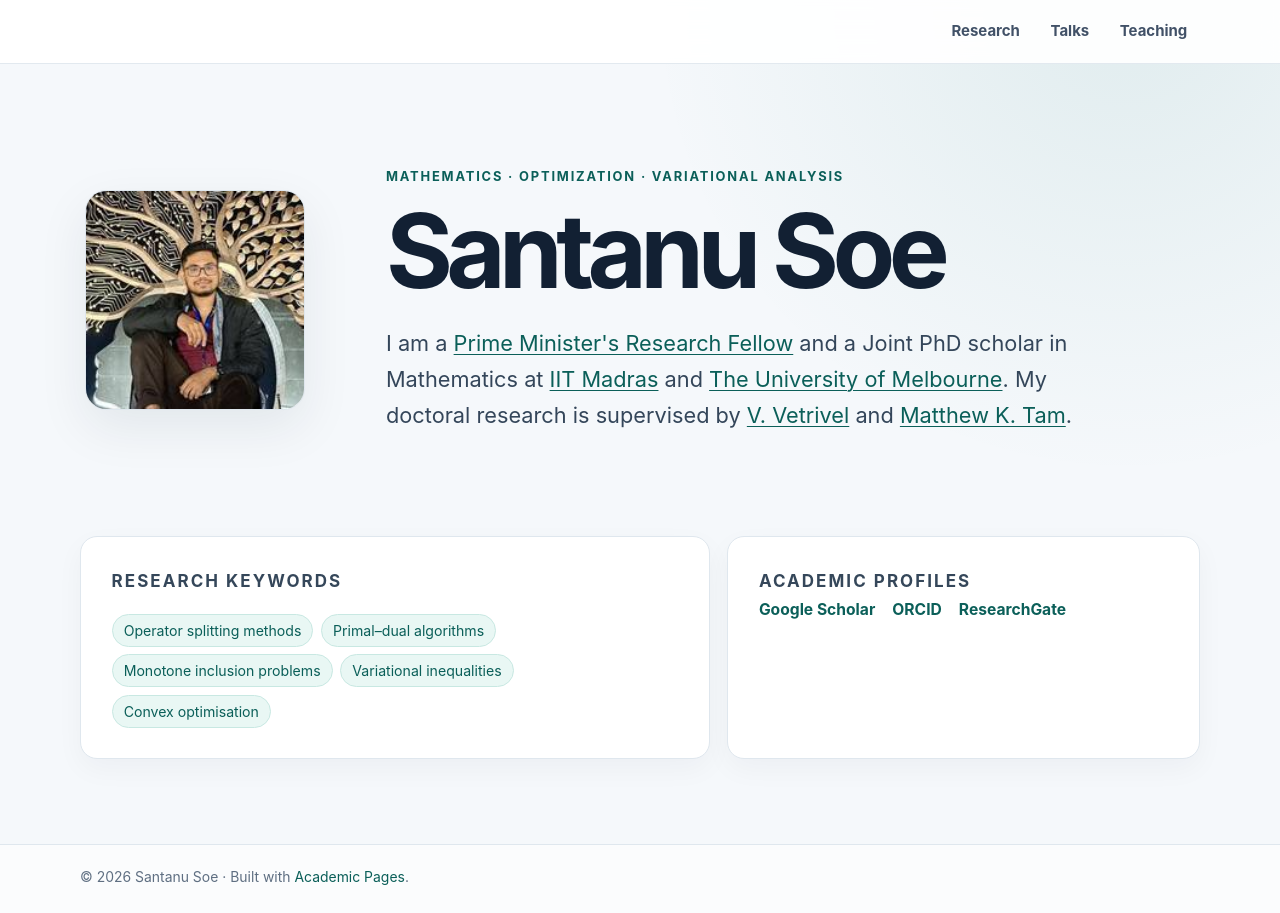
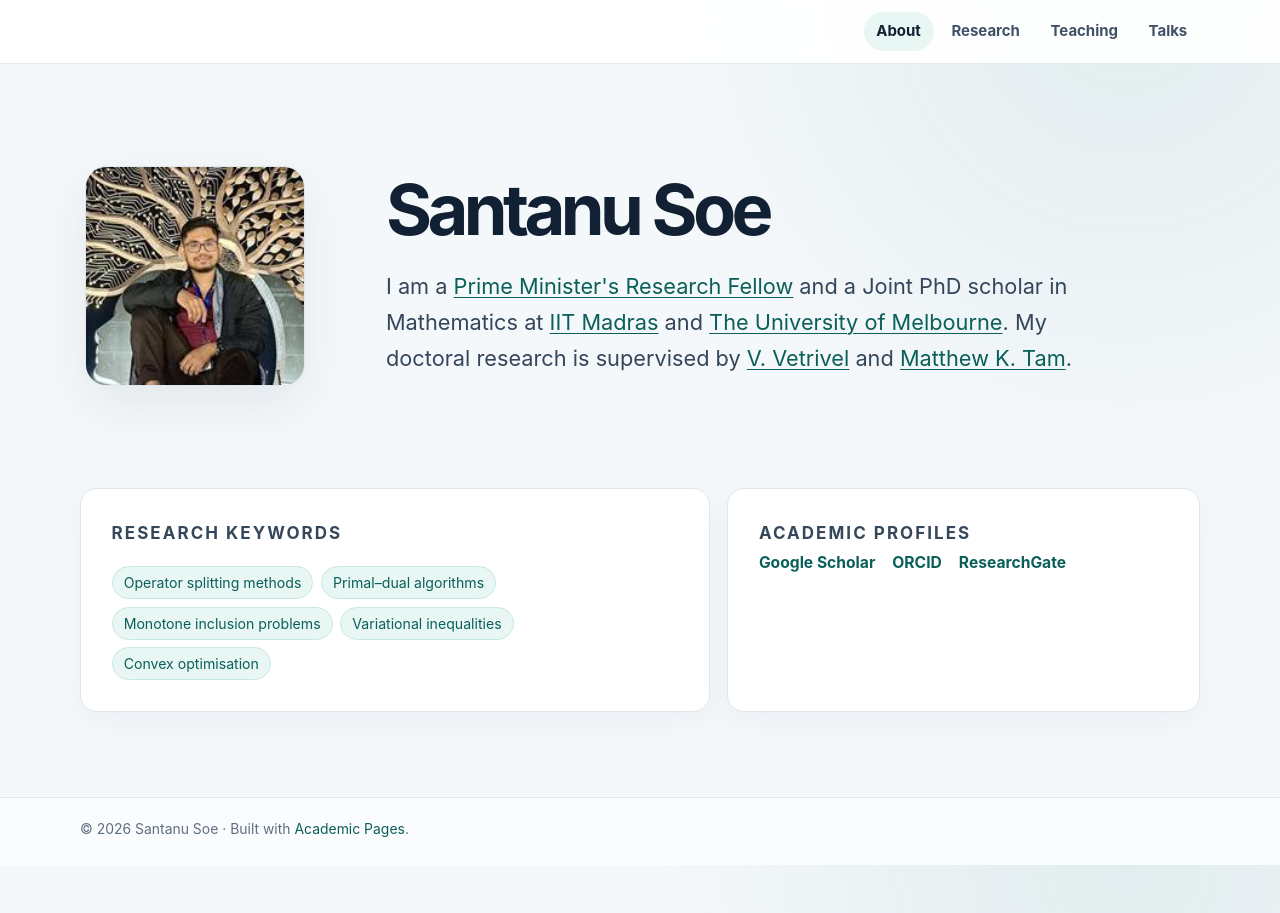
Before and after one commit to santanusoe/santanusoe.github.io, a Jekyll site: the page index.html, which Jekyll copies as it is, in a window 1280 px wide. Built offline with Jekyll 4.4.1, drawn with Linux system fonts in a browser that asks for light colours.

Commit message:
Simplify the academic site navigation and research page
Restore a stable About–Research–Teaching–Talks navigation, simplify the home heading, and remove the Research programme, counts, and sidebar description.

```diff
--- a/_includes/author-profile.html
+++ b/_includes/author-profile.html
@@ -18,8 +18,6 @@
 
   <div class="author__content">
     <h3 class="author__name">{{ author.name }}</h3>
-    <p class="author__role">Joint PhD scholar in Mathematics</p>
-    <p class="author__affiliation">IIT Madras · The University of Melbourne</p>
     {% if author.pronouns %}<p class="author__pronouns">{{ author.pronouns }}</p>{% endif %}
     {% if author.bio %}<p class="author__bio">{{ author.bio }}</p>{% endif %}
   </div>
--- a/assets/css/main.scss
+++ b/assets/css/main.scss
@@ -161,23 +161,6 @@ img {
   font-weight: 750;
 }
 
-.author__role,
-.author__affiliation {
-  margin: 0;
-  color: var(--global-text-color-light);
-  font-size: .82rem;
-  line-height: 1.45;
-}
-
-.author__role {
-  color: var(--global-link-color-hover);
-  font-weight: 650;
-}
-
-.author__affiliation {
-  margin-top: .2rem;
-}
-
 .author__bio,
 .author__pronouns {
   margin: 0 0 .5rem;
@@ -302,7 +285,6 @@ img {
 
 /* Shared page introductions */
 
-.research-intro,
 .teaching-intro,
 .talks-intro {
   margin: 0 0 1.6rem;
@@ -313,7 +295,6 @@ img {
   box-shadow: 0 10px 28px rgba(18, 32, 51, .04);
 }
 
-.research-intro__label,
 .page-kicker {
   margin: 0 0 .45rem;
   color: var(--global-link-color-hover);
@@ -323,29 +304,9 @@ img {
   text-transform: uppercase;
 }
 
-.research-intro p:last-child,
 .teaching-intro p:last-child,
 .talks-intro p:last-child {
   margin-bottom: 0;
-}
-
-.research-tags {
-  display: flex;
-  flex-wrap: wrap;
-  gap: .4rem;
-  margin: .85rem 0 0;
-  padding: 0;
-  list-style: none;
-}
-
-.research-tags li {
-  padding: .3rem .6rem;
-  border: 1px solid #c8e8e2;
-  border-radius: 999px;
-  color: var(--global-link-color-hover);
-  background: var(--global-accent-soft);
-  font-size: .8rem !important;
-  line-height: 1.3 !important;
 }
 
 .publication-section {
@@ -358,13 +319,6 @@ img {
 
 .publication-section h2:first-child {
   margin-top: 0;
-}
-
-.publication-count {
-  color: var(--global-text-color-light);
-  font-size: .78rem;
-  font-weight: 500;
-  letter-spacing: 0;
 }
 
 .publication-list {
@@ -633,7 +587,6 @@ img {
     margin-bottom: .25rem;
   }
 
-  .research-intro,
   .teaching-intro,
   .talks-intro {
     padding: 1rem;
--- a/index.html
+++ b/index.html
@@ -128,20 +128,11 @@
       box-shadow: var(--shadow);
     }
 
-    .eyebrow {
-      margin: 0 0 .8rem;
-      color: var(--accent-dark);
-      font-size: .76rem;
-      font-weight: 750;
-      letter-spacing: .14em;
-      text-transform: uppercase;
-    }
-
     h1 {
       max-width: 11ch;
       margin: 0;
       color: var(--ink);
-      font-size: clamp(3rem, 8vw, 6.2rem);
+      font-size: clamp(2.6rem, 5.5vw, 4.4rem);
       line-height: .98;
       letter-spacing: -.065em;
     }
@@ -252,7 +243,7 @@
       .nav-links a { padding-inline: .55rem; font-size: .84rem; }
       .site-main { padding-top: 2.5rem; }
       .profile-photo { width: 144px; }
-      h1 { font-size: clamp(2.75rem, 16vw, 4.5rem); }
+      h1 { font-size: clamp(2.35rem, 11vw, 3.35rem); }
     }
   </style>
 </head>
@@ -260,9 +251,10 @@
   <nav class="site-nav" aria-label="Primary navigation">
     <div class="nav-inner">
       <ul class="nav-links">
+        <li class="active"><a href="/" aria-current="page">About</a></li>
         <li><a href="/publications/">Research</a></li>
+        <li><a href="/teaching/">Teaching</a></li>
         <li><a href="/talks/">Talks</a></li>
-        <li><a href="/teaching/">Teaching</a></li>
       </ul>
     </div>
   </nav>
@@ -273,7 +265,6 @@
         <img src="/images/profile.svg" alt="Santanu Soe" width="220" height="220" fetchpriority="high" decoding="async">
       </div>
       <div>
-        <p class="eyebrow">Mathematics · Optimization · Variational Analysis</p>
         <h1 id="page-title">Santanu Soe</h1>
         <p class="lead">
           I am a <a href="https://pmrf.in/">Prime Minister's Research Fellow</a> and a Joint PhD scholar in Mathematics at
```
Also changed, not shown: _data/navigation.yml (+6 -3 lines), _pages/publications.html (+3 -14 lines).
